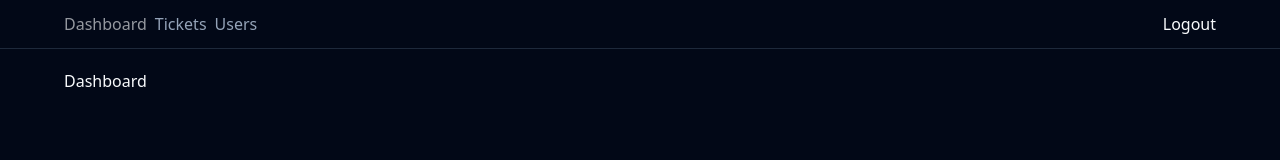
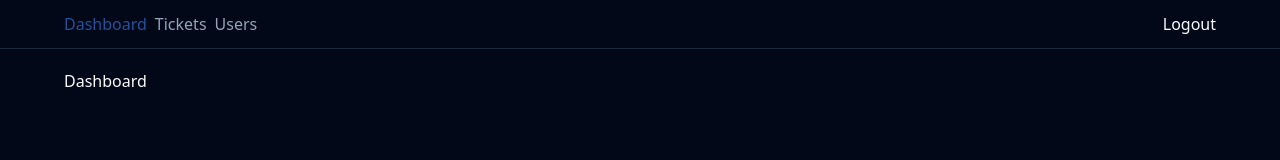
Before and after one commit to Alexrom789/ticket-app-prod, a Next.js app: page / in a window 1280 px wide. Shown: the top 160 px of the page. Built offline with nearby package versions, Linux system fonts and the light colour scheme.

Commit message:
Update theme color

```diff
--- a/app/globals.css
+++ b/app/globals.css
@@ -10,7 +10,7 @@
     --card-foreground: 222.2 84% 4.9%;
     --popover: 0 0% 100%;
     --popover-foreground: 222.2 84% 4.9%;
-    --primary: 222.2 47.4% 11.2%;
+    --primary: 221.2 83.2% 53.3%;
     --primary-foreground: 210 40% 98%;
     --secondary: 210 40% 96.1%;
     --secondary-foreground: 222.2 47.4% 11.2%;
@@ -22,7 +22,7 @@
     --destructive-foreground: 210 40% 98%;
     --border: 214.3 31.8% 91.4%;
     --input: 214.3 31.8% 91.4%;
-    --ring: 222.2 84% 4.9%;
+    --ring: 221.2 83.2% 53.3%;
     --radius: 0.5rem;
     --chart-1: 12 76% 61%;
     --chart-2: 173 58% 39%;
@@ -38,7 +38,7 @@
     --card-foreground: 210 40% 98%;
     --popover: 222.2 84% 4.9%;
     --popover-foreground: 210 40% 98%;
-    --primary: 210 40% 98%;
+    --primary: 217.2 91.2% 59.8%;
     --primary-foreground: 222.2 47.4% 11.2%;
     --secondary: 217.2 32.6% 17.5%;
     --secondary-foreground: 210 40% 98%;
@@ -50,7 +50,7 @@
     --destructive-foreground: 210 40% 98%;
     --border: 217.2 32.6% 17.5%;
     --input: 217.2 32.6% 17.5%;
-    --ring: 212.7 26.8% 83.9%;
+    --ring: 224.3 76.3% 48%;
     --chart-1: 220 70% 50%;
     --chart-2: 160 60% 45%;
     --chart-3: 30 80% 55%;
```
